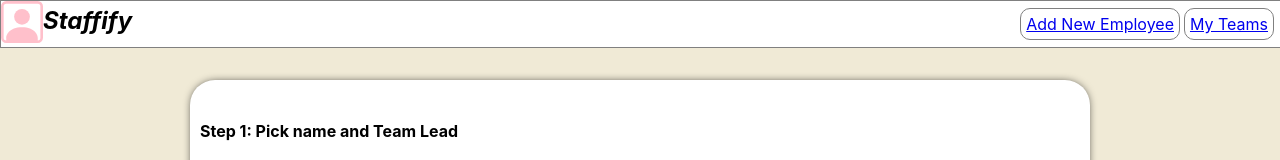
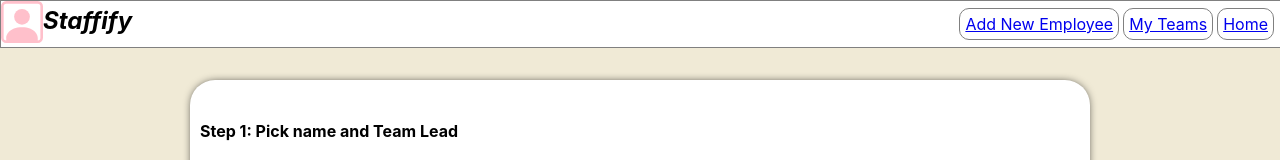
Before and after one commit to CD-Mackay/staffing-app, a React (Create React App) app: page /teams in a window 1280 px wide. Shown: the top 160 px of the page. Built offline with nearby package versions, Linux system fonts and the light colour scheme; no server answers.

Commit message:
Add home link to header

```diff
--- a/src/Button/StyledButton.js
+++ b/src/Button/StyledButton.js
@@ -3,7 +3,7 @@ import styled from "styled-components";
 const StyledButton = styled.div`
 button {
   background: none;
-  padding: 2px;
+  padding: 3px;
   border: 1px solid gray;
   border-radius: 5px;
 }
--- a/src/components/Header/Header.js
+++ b/src/components/Header/Header.js
@@ -20,6 +20,9 @@ return (
         <Link to="/teams">
           <p>My Teams</p>
         </Link>
+        <Link to="/">
+          <p>Home</p>
+        </Link>
       </div>
     </StyledHeader>
   );
```
